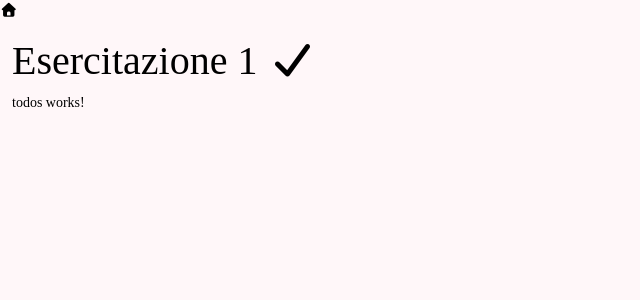
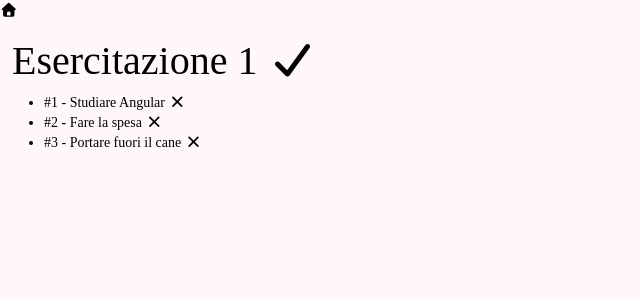
Before and after one commit to SIlver9915/Esercitazione-Angular, an Angular app in the folder todo/: page / in a window 1280 px wide. Shown: the top 300 px of the page, without its empty margins (0-640 px from the left). Built offline with nearby package versions, Linux system fonts and the light colour scheme; a web font is replaced by a local one.

Commit message:
Add and Display Todos

```diff
--- /dev/null
+++ b/todo/src/app/todos/Todo.ts
@@ -0,0 +1,5 @@
+export interface Todo {
+  id: number,
+  title: string,
+  completed: boolean
+}
--- a/todo/src/app/todos/todos.html
+++ b/todo/src/app/todos/todos.html
@@ -1 +1,12 @@
-<p>todos works!</p>
+<ul>
+  @for (todo of todos; track $index) {
+    <li>
+      #{{todo.id}} - {{todo.title}}
+      @if (todo.completed) {
+        <span class="fa-solid fa-check"></span>
+      }@else {
+        <span class="fa-solid fa-xmark"></span>
+      }
+    </li>
+  }
+</ul>
--- a/todo/src/app/todos/todos.ts
+++ b/todo/src/app/todos/todos.ts
@@ -1,4 +1,5 @@
 import { Component } from '@angular/core';
+import {Todo} from './Todo';
 
 @Component({
   selector: 'app-todos',
@@ -7,5 +8,21 @@ import { Component } from '@angular/core';
   styleUrl: './todos.css',
 })
 export class Todos {
-
+  todos: Todo[] = [
+    {
+      id: 1,
+      title: 'Studiare Angular',
+      completed: false,
+    },
+    {
+      id: 2,
+      title: 'Fare la spesa',
+      completed: false,
+    },
+    {
+      id: 3,
+      title: 'Portare fuori il cane',
+      completed: false,
+    }
+  ];
 }
```
